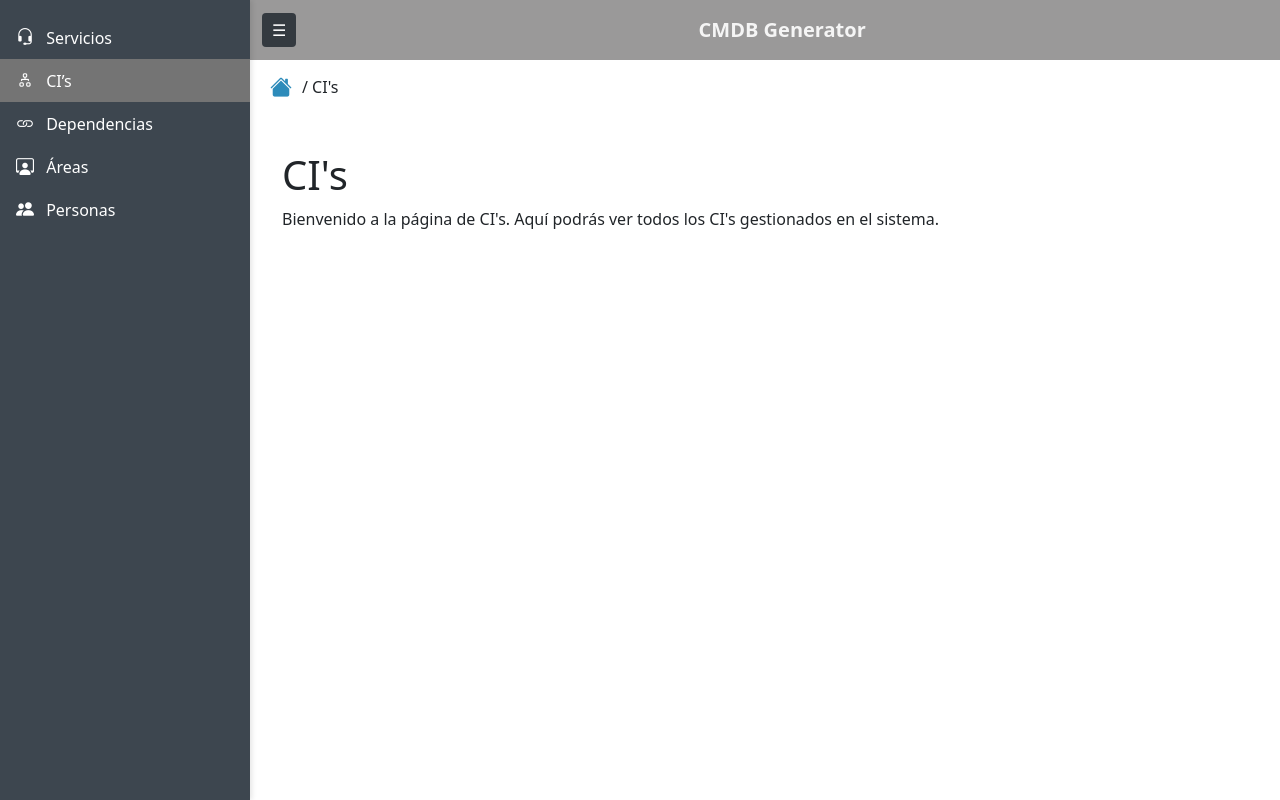
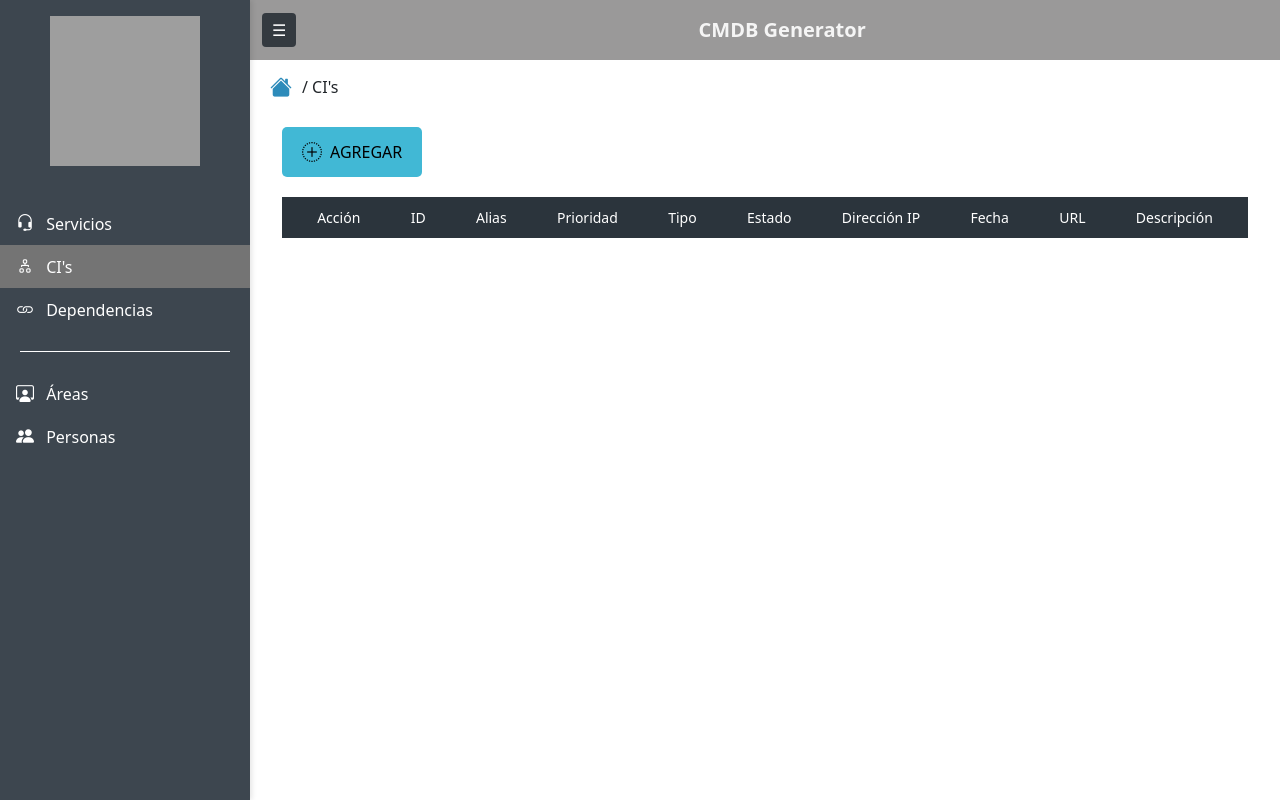
Before and after one commit to elSebee/CMDB-TelSur, a Flask app: page /cis/ in a window 1280 px wide. Run offline with Flask 3, Linux system fonts and the light colour scheme; parts of the project's set-up code (start-up, migrations or seed data) failed here and were passed over; grey boxes are pictures that could not be loaded.

Commit message:
avance visuales lectura db

```diff
--- a/app/views/static/css/styles.css
+++ b/app/views/static/css/styles.css
@@ -88,6 +88,62 @@
     }
 }
 
-.divv {
-    border: 2px solid red;
+.btn-agregar {
+    background-color: #41b8d5;
+    color: black;
+    border: none;
+    padding: 10px 20px;
+    font-size: 16px;
+    border-radius: 5px;
+    display: flex;
+    align-items: center;
+    cursor: pointer;
+    transition: background-color 0.3s ease;
 }
+
+.btn-agregar i {
+    margin-right: 8px;
+    font-size: 20px;
+}
+
+.btn-agregar:hover {
+    background-color: #33a3b8;
+}
+
+.table-container {
+    width: 100%;
+    margin: 0 auto;
+}
+
+.table-header {
+    background-color: #2b343c;
+    color: #fff;
+    padding: 10px 10px;
+    margin-top: 20px;
+    text-align: center;
+    font-size: 14px;
+    display: flex; /* Usamos Flexbox */
+    justify-content: space-around; /* Distribuye los elementos uniformemente */
+    align-items: center;
+}
+.table-header span {
+    margin: 0 10px; /* Espaciado entre los elementos */
+}
+
+.card-body {
+    display: flex; /* Convierte el contenedor en flexbox */
+    justify-content: space-between; /* Distribuye los elementos uniformemente */
+    align-items: center; /* Alinea verticalmente en el centro */
+    border-bottom: 1px solid #2b343c;
+}
+.card-title {
+    margin: 0; /* Elimina márgenes innecesarios para una mejor alineación */
+    font-size: 14px; /* Ajusta el tamaño del texto si es necesario */
+}
+
+.button-group {
+    display: flex; /* Asegura que los botones estén alineados horizontalmente */
+}
+.btn-action:hover {
+    opacity: 0.9
+}
--- /dev/null
+++ b/app/views/static/js/cabeceraTabla.js
@@ -0,0 +1,33 @@
+// Asegurarnos de que el DOM esté listo antes de ejecutar el script
+document.addEventListener('DOMContentLoaded', () => {
+    // Obtener el elemento con los datos JSON
+    const dataElement = document.getElementById('dataStrings');
+
+    // Verificar si el elemento existe y contiene texto
+    if (dataElement && dataElement.textContent) {
+        try {
+            // Parsear el contenido JSON
+            const strings = JSON.parse(dataElement.textContent);
+
+            // Seleccionar el contenedor donde se insertarán los strings
+            const header = document.getElementById('tableHeader');
+
+            // Crear un fragmento de documento para evitar múltiples manipulaciones del DOM
+            const fragment = document.createDocumentFragment();
+
+            // Construir los elementos en el fragmento
+            strings.forEach(text => {
+                const span = document.createElement('span');
+                span.textContent = text;
+                fragment.appendChild(span);
+            });
+
+            // Insertar el fragmento completo en el DOM de una vez
+            header.appendChild(fragment);
+        } catch (error) {
+            console.error('Error al parsear el JSON:', error);
+        }
+    } else {
+        console.error('No se encontró el elemento con los datos o está vacío.');
+    }
+});
--- a/app/views/templates/base.html
+++ b/app/views/templates/base.html
@@ -24,7 +24,10 @@
         <!-- Barra lateral -->
         <nav id="sidebar" class="sidebar">
             <ul class="nav flex-column pt-3">
-                <li class="nav-item">
+                <li class="text-center mb-3">
+                    <img src="https://www.telsur.cl/image/layout_set_logo?img_id=4145673&t=1655450341867" alt="Logo" class="img-fluid" style="width: 150px; height: 150px;">
+                </li>
+                <li class="nav-item" style="padding-top: 20px;">
                     <a class="nav-link {% if request.path == '/servicios/' %}active{% endif %}" href="/servicios">
                         <i class="bi bi-headset" style="font-size: 18px; margin-right: 8px;"></i>
                         Servicios
@@ -33,7 +36,7 @@
                 <li class="nav-item">
                     <a class="nav-link {% if request.path == '/cis/' %}active{% endif %}" href="/cis">
                         <i class="bi bi-diagram-2" style="font-size: 18px; margin-right: 8px;"></i>
-                        CI’s
+                        CI's
                     </a>
                 </li>
                 <li class="nav-item">
@@ -42,6 +45,7 @@
                         Dependencias
                     </a>
                 </li>
+                <div class="separator" style="border-bottom: 1px solid white; margin: 20px;"></div>
                 <li class="nav-item">
                     <a class="nav-link {% if request.path == '/areas/' %}active{% endif %}" href="/areas">
                         <i class="bi bi-person-workspace" style="font-size: 18px; margin-right: 8px;"></i>
--- a/app/views/templates/cis.html
+++ b/app/views/templates/cis.html
@@ -9,16 +9,49 @@
     <p style="margin: 0;">/ CI's</p>
 </div>
 <!-- Main content -->
-<div class="container mt-5">
-    <h1>CI's</h1>
-    <p>Bienvenido a la página de CI's. Aquí podrás ver todos los CI's gestionados en el sistema.</p>
+<div class="container-fluid mt-4">
+    <button class="btn-agregar">
+        <i class="bi bi-plus-circle-dotted"></i>
+        AGREGAR
+    </button>
+
+    <!-- Elemento donde se renderizarán los strings -->
+    <div class="table-header" id="tableHeader">
+        <!-- Los strings serán insertados aquí -->
+    </div>
+
+    <!-- Contenedor oculto para la lista de strings -->
+    <script id="dataStrings" type="application/json">
+        ["Acción", "ID", "Alias", "Prioridad", "Tipo", "Estado", "Dirección IP", "Fecha", "URL", "Descripción"]
+    </script>
+
+    <!-- Llamamos al script externo -->
+    <script src="/static/js/cabeceraTabla.js"></script>
+
 
     <!-- Agregar más contenido específico de la página -->
     {% for ci in cis %}
 
-    <div class="card mt-3">
+    <div class="card mt-1 border-0">
         <div class="card-body">
+            <div class="button-group">
+                <button class="btn btn-action" style="background-color: #ff8130; color: black;">
+                    <i class="bi bi-pencil-fill"></i>
+                </button>
+                <button class="btn btn-action" style="background-color: #ff3636; color: black;">
+                    <i class="bi bi-trash3-fill"></i>
+                </button>
+            </div>
+            <h5 class="card-title">{{ ci.id_ci }}</h5>
             <h5 class="card-title">{{ ci.alias }}</h5>
+            <h5 class="card-title">{{ ci.prioridad }}</h5>
+            <h5 class="card-title">{{ ci.tipo_ci }}</h5>
+            <h5 class="card-title">{{ ci.estado }}</h5>
+            <h5 class="card-title">{{ ci.fech_actualizacion }}</h5>
+            <h5 class="card-title">{{ ci.dire_ip }}</h5>
+            <h5 class="card-title">{{ ci.puerto }}</h5>
+            <h5 class="card-title">{{ ci.url }}</h5>
+            <h5 class="card-title">{{ ci.desc_ci }}</h5>
         </div>
     </div>
 
```
Also changed, not shown: app/views/templates/areas.html (+18 -3 lines), app/views/templates/dependencias.html (+17 -3 lines), app/views/templates/personas.html (+17 -3 lines), app/views/templates/servicios.html (+17 -3 lines).
